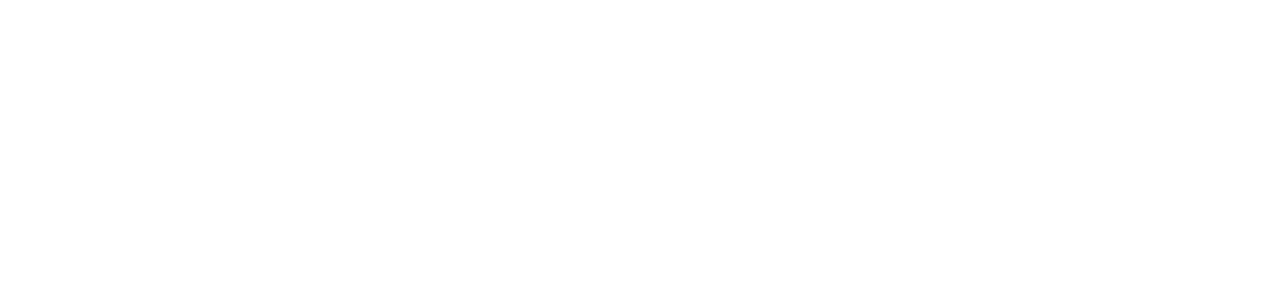
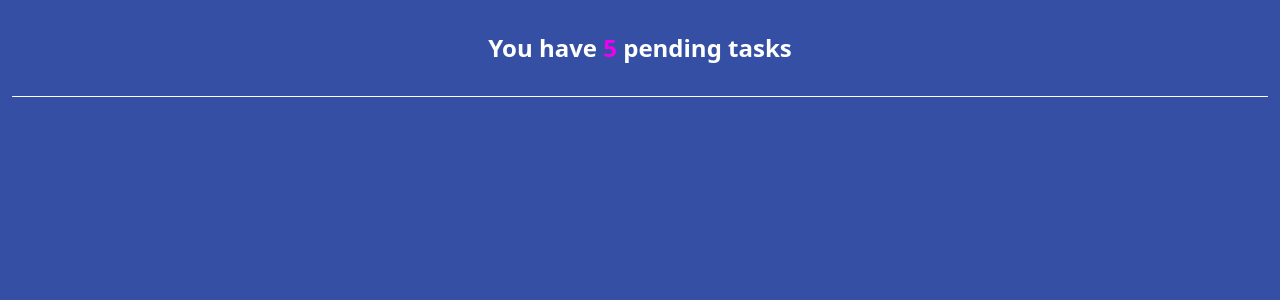
Before and after one commit to LucasBelin/todoapp-reactjs-vs-solidjs, a React (Create React App) app: page / in a window 1280 px wide. Shown: the top 300 px of the page. Built offline with nearby package versions, Linux system fonts and the light colour scheme.

Commit message:
create header container and separator component

```diff
--- a/src/App.js
+++ b/src/App.js
@@ -2,8 +2,8 @@
 
 function App() {
   return (
-    <div className="min-h-screen px-3">
-      <Header />
+    <div className="min-h-screen px-3 pt-8 flex flex-col items-start gap-8 overflow-hidden relative bg-lightBlue">
+      <Header pendingTaskCount={5} />
       <Categories />
       <Tasks />
     </div>
--- a/src/components/index.js
+++ b/src/components/index.js
@@ -0,0 +1 @@
+export { default as Separator } from "./separator/Separator"
--- /dev/null
+++ b/src/components/separator/Separator.js
@@ -0,0 +1,7 @@
+import React from "react"
+
+function Separator({ opacity = 1 }) {
+  return <div style={{ opacity: opacity }} className="h-px bg-white rounded-full w-full"></div>
+}
+
+export default Separator
--- a/src/containers/header/Header.js
+++ b/src/containers/header/Header.js
@@ -1,7 +1,15 @@
 import React from "react"
+import { Separator } from "../../components"
 
-function Header() {
-  return <div></div>
+function Header({ pendingTaskCount }) {
+  return (
+    <div className="flex flex-col gap-8 justify-center items-center w-full">
+      <h1 className="text-2xl select-none text-white font-bold self-center text-center">
+        You have <span className="text-pink select-none">{pendingTaskCount}</span> pending {pendingTaskCount > 1 ? "tasks" : "task"}
+      </h1>
+      <Separator />
+    </div>
+  )
 }
 
 export default Header
```
